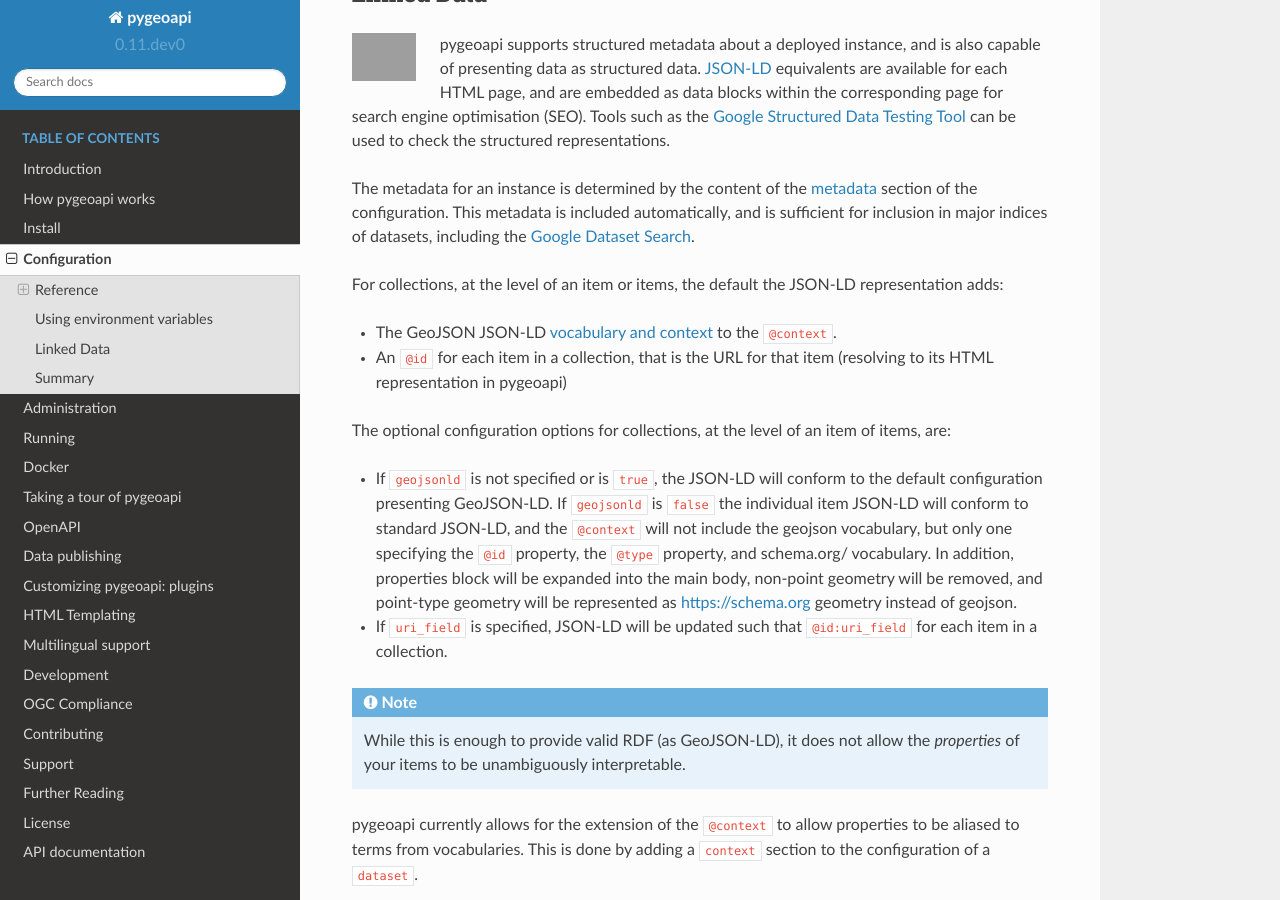
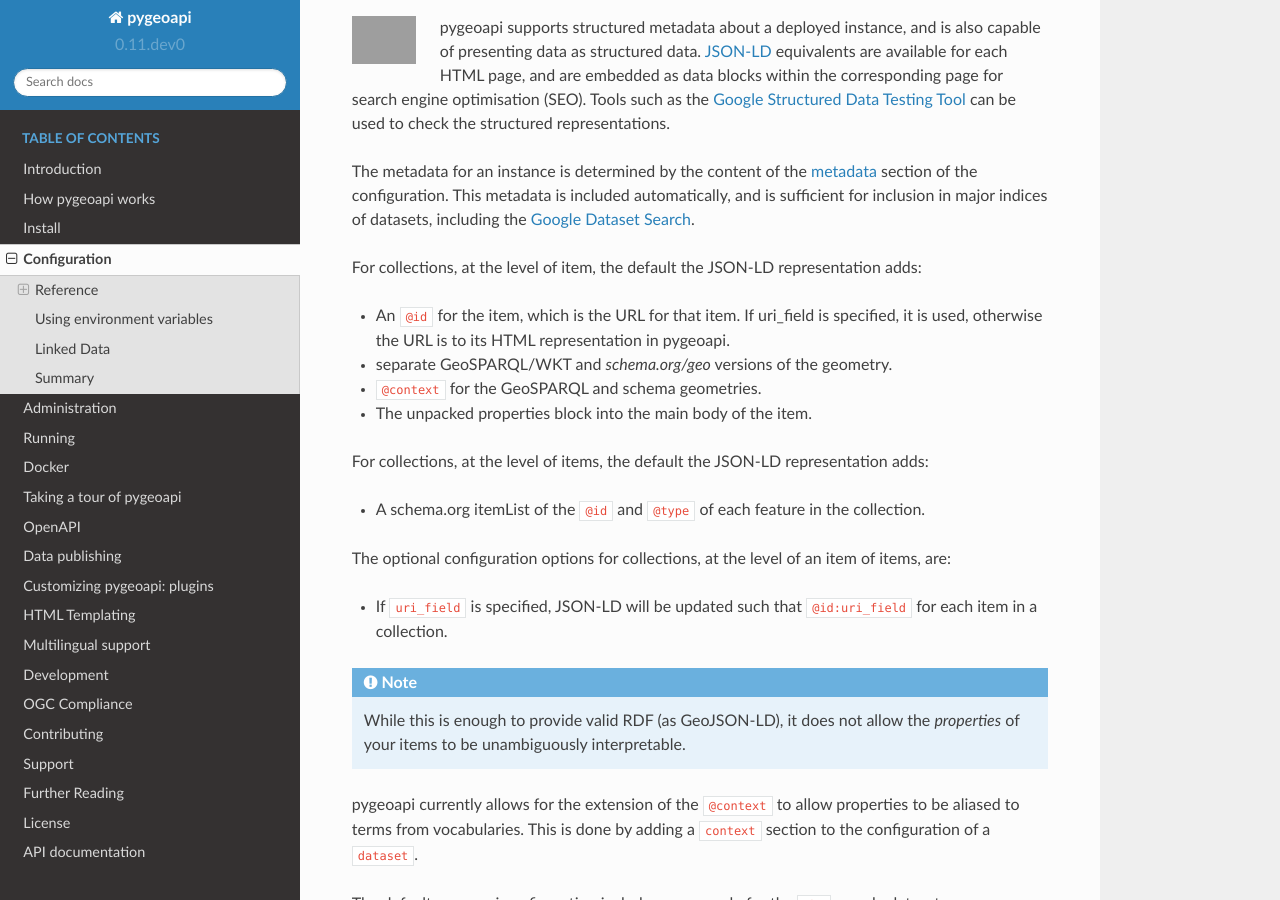
Before and after one commit to geopython/pygeoapi, a Sphinx documentation site: the page built from docs/source/configuration.rst, in a window 1280 px wide and 900 px high, scrolled down 4270 px. Built offline with Sphinx 7.4.7 and the Read the Docs theme 2.0.0, drawn with Linux system fonts in a browser that asks for light colours; some of the changed text lies outside the part shown; grey boxes are pictures that could not be loaded.

Commit message:
Update configuration.rst

```diff
--- a/docs/source/configuration.rst
+++ b/docs/source/configuration.rst
@@ -147,7 +147,6 @@ default.
           keywords:  # list of related keywords
               - observations
               - monitoring
-          geojsonld: true # use default geojsonld behavior (see Linked Data section)
           context:  # linked data configuration (see Linked Data section)
               - datetime: https://schema.org/DateTime
               - vocab: https://example.com/vocab#
@@ -234,15 +233,20 @@ The metadata for an instance is determined by the content of the `metadata`_ sec
 This metadata is included automatically, and is sufficient for inclusion in major indices of datasets, including the
 `Google Dataset Search`_.
 
-For collections, at the level of an item or items, the default the JSON-LD representation adds:
+For collections, at the level of item, the default the JSON-LD representation adds:
 
-- The GeoJSON JSON-LD `vocabulary and context <https://geojson.org/geojson-ld/>`_ to the ``@context``.
-- An ``@id`` for each item in a collection, that is the URL for that item (resolving to its HTML representation
-  in pygeoapi)
+- An ``@id`` for the item, which is the URL for that item. If uri_field is specified,
+  it is used, otherwise the URL is to its HTML representation in pygeoapi.
+- separate GeoSPARQL/WKT and `schema.org/geo` versions of the geometry.
+- ``@context`` for the GeoSPARQL and schema geometries.
+- The unpacked properties block into the main body of the item.
+
+For collections, at the level of items, the default the JSON-LD representation adds:
+
+- A schema.org itemList of the ``@id`` and ``@type`` of each feature in the collection.
 
 The optional configuration options for collections, at the level of an item of items, are:
 
-- If ``geojsonld`` is not specified or is ``true``, the JSON-LD will conform to the default configuration presenting GeoJSON-LD. If ``geojsonld`` is ``false`` the individual item JSON-LD will conform to standard JSON-LD, and the ``@context`` will not include the geojson vocabulary, but only one specifying the ``@id`` property, the ``@type`` property, and schema.org/ vocabulary. In addition, properties block will be expanded into the main body, non-point geometry will be removed, and point-type geometry will be represented as https://schema.org geometry instead of geojson.
 - If ``uri_field`` is specified, JSON-LD will be updated such that ``@id:uri_field`` for each item in a collection.
 
 .. note::
```
